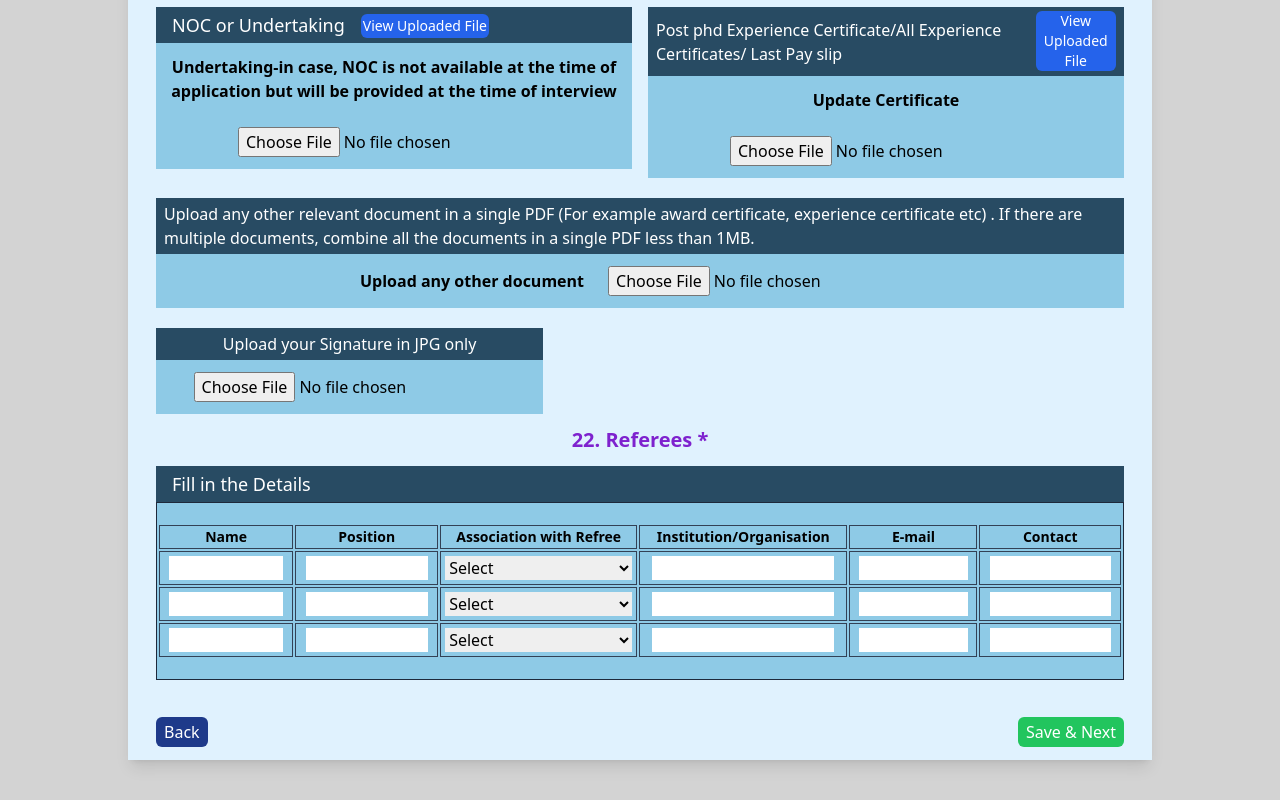
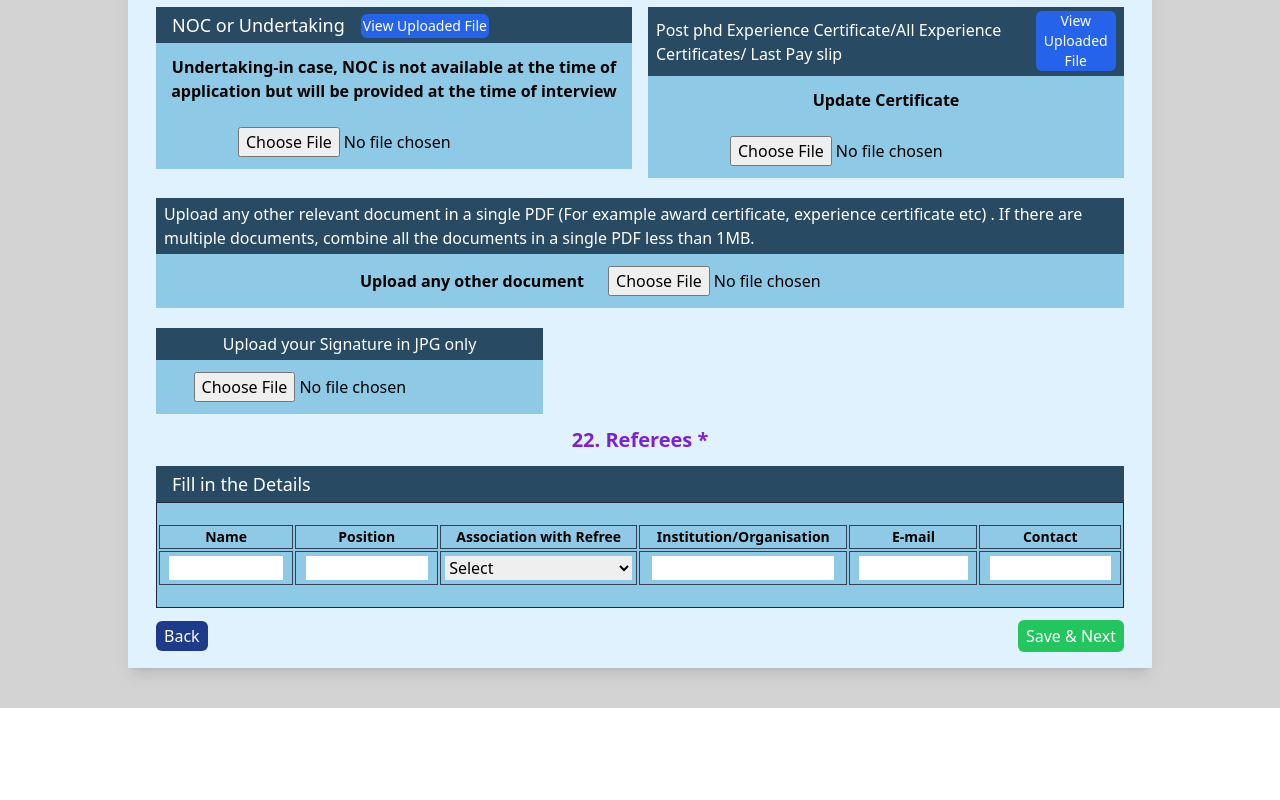
Before and after one commit to krish-0323/fac-recruitment-portal-main, a React (Vite) app in the folder frontend/: page /submissions in a window 1280 px wide. Shown: the part 968-1768 px from the top of the page. After the commit the page ends 1676 px from the top, so only its background shows below. Built offline with nearby package versions, Linux system fonts and the light colour scheme.

Commit message:
update publication

```diff
--- a/frontend/src/Components/Employment/Employment.jsx
+++ b/frontend/src/Components/Employment/Employment.jsx
@@ -45,6 +45,17 @@ export default function Employment() {
 
   const navigate = useNavigate();
 
+  const handleSubmit = (event) => {
+    event.preventDefault();
+    axios.post('http://localhost:8081/employment', values)
+    .then(res => {
+      navigate('/publications');
+    })
+    .catch(err => {
+      console.log(err);
+    })
+  }
+
   return (
     <>
         <div className=' w-full min-w-96 overflow-auto' style={{ backgroundColor: "#d3d3d3" }}>
@@ -89,7 +100,7 @@ export default function Employment() {
 
             {/* block */}
             <div className='w-screen'>
-              <form action=''></form>
+              <form action='' onSubmit={handleSubmit}>
               <div className='text-purple-700 text-center font-semibold text-xl mb-3'>
                 <h1>3. Employment Details</h1>
               </div>
@@ -351,17 +362,22 @@ export default function Employment() {
                   </div>
                 </div>
               </div>
+
+              <div className='flex flex-wrap items-center justify-between mt-3'>
+              <div>
+                <Link to="/faculty_panel" className='bg-blue-900 text-white px-2 py-1 rounded-md'>
+                  Back
+                </Link>
+              </div>
+              <div>
+                <button type='submit' className='bg-green-500 text-white px-2 py-1 rounded-md'>
+                  Save & Next
+                </button>
+              </div>
             </div>
 
-            <div>
-              <Link to="/academic" className='bg-blue-900 text-white px-2 py-1 rounded-md'>
-                Back
-              </Link>
-            </div>
-            <div>
-              <Link to="/publications" className='bg-green-500 text-white px-2 py-1 rounded-md'>
-                Save & Next
-              </Link>
+
+            </form>
             </div>
 
           </div>
--- a/frontend/src/Components/Submissions/Submissions.jsx
+++ b/frontend/src/Components/Submissions/Submissions.jsx
@@ -1,14 +1,37 @@
-import React from 'react'
-import { Link } from 'react-router-dom'
+import React, { useState } from 'react'
+import { Link, useNavigate } from 'react-router-dom'
+import axios from 'axios'
 
 export default function Submissions() {
+  const [values, setValues] = useState({
+    ref_name: '',
+    ref_position: '',
+    ref_association: '',
+    ref_organization: '',
+    ref_mail: '',
+    ref_contact: ''
+  })
+
+  const handleInput = (event) => {
+    setValues(prev => ({...prev, [event.target.name]: [event.target.value]}))
+    console.log(event.target.value);
+  }
+
+  const navigate = useNavigate();
+
+  const handleSubmit = (event) => {
+    event.preventDefault();
+    axios.post('http://localhost:8081/submissions', values)
+    .then(res => {
+      navigate('/payment');
+    })
+    .catch(err => {
+      console.log(err);
+    })
+  }
+
   return (
     <>
-        {/* <Link to='/rel_info' className='bg-red-500 rounded-xl px-3 py-1 text-white'>Back</Link>
-        <br/>
-        <br/>
-        <br/>
-        <Link to='/payment' className='bg-green-500 text-center rounded-xl px-3 py-1 text-white w-20'>Save & Next</Link> */}
 
         <div className=' w-full min-w-96 overflow-auto' style={{ backgroundColor: "#d3d3d3" }}>
 
@@ -52,6 +75,7 @@ export default function Submissions() {
 
             {/* block */}
             <div className='w-screen'>
+              <form onSubmit={handleSubmit}>
               <div className='text-purple-700 text-center font-semibold text-xl mb-3'>
                 <h1>20. Reprints of 5 Best Research Papers *</h1>
               </div>
@@ -206,13 +230,16 @@ export default function Submissions() {
                   <tbody>
                     <tr>
                       <td className='border border-slate-700 p-1'>
-                        <div className='flex flex-wrap justify-center'><input type='text' className='w-11/12'/></div>
+                        <div className='flex flex-wrap justify-center'><input type='text'
+                        name='ref_name' onChange={handleInput} className='w-11/12'/></div>
                       </td>
                       <td className='border border-slate-700 p-1'>
-                        <div className='flex flex-wrap justify-center'><input type='text' className='w-11/12'/></div>
+                        <div className='flex flex-wrap justify-center'><input type='text'
+                        name='ref_position' onChange={handleInput} className='w-11/12'/></div>
                       </td>
                       <td className='border border-slate-700 p-1'>
-                        <div className='flex flex-wrap justify-center'><select required>
+                        <div className='flex flex-wrap justify-center'><select
+                        name='ref_association' onChange={handleInput} required>
                           <option value='Select'>Select</option>
                           <option value='Thesis Supervisor'>Thesis Supervisor</option>
                           <option value='PostDoc Supervisor'>PostDoc Supervisor</option>
@@ -221,84 +248,39 @@ export default function Submissions() {
                         </select></div>
                       </td>
                       <td className='border border-slate-700 p-1'>
-                        <div className='flex flex-wrap justify-center'><input type='text' className='w-11/12'/></div>
+                        <div className='flex flex-wrap justify-center'><input type='text'
+                        name='ref_organization' onChange={handleInput} className='w-11/12'/></div>
                       </td>
                       <td className='border border-slate-700 p-1'>
-                        <div className='flex flex-wrap justify-center'><input type='text' className='w-11/12'/></div>
+                        <div className='flex flex-wrap justify-center'><input type='text'
+                        name='ref_mail' onChange={handleInput} className='w-11/12'/></div>
                       </td>
                       <td className='border border-slate-700 p-1'>
-                        <div className='flex flex-wrap justify-center'><input type='text' className='w-11/12'/></div>
+                        <div className='flex flex-wrap justify-center'><input type='text'
+                        name='ref_contact' onChange={handleInput} className='w-11/12'/></div>
                       </td>
                     </tr>
-                    <tr>
-                      <td className='border border-slate-700 p-1'>
-                        <div className='flex flex-wrap justify-center'><input type='text' className='w-11/12'/></div>
-                      </td>
-                      <td className='border border-slate-700 p-1'>
-                        <div className='flex flex-wrap justify-center'><input type='text' className='w-11/12'/></div>
-                      </td>
-                      <td className='border border-slate-700 p-1'>
-                        <div className='flex flex-wrap justify-center'><select required>
-                          <option value='Select'>Select</option>
-                          <option value='Thesis Supervisor'>Thesis Supervisor</option>
-                          <option value='PostDoc Supervisor'>PostDoc Supervisor</option>
-                          <option value='Research Collaborator'>Research Collaborator</option>
-                          <option value='Other'>Other</option>
-                        </select></div>
-                      </td>
-                      <td className='border border-slate-700 p-1'>
-                        <div className='flex flex-wrap justify-center'><input type='text' className='w-11/12'/></div>
-                      </td>
-                      <td className='border border-slate-700 p-1'>
-                        <div className='flex flex-wrap justify-center'><input type='text' className='w-11/12'/></div>
-                      </td>
-                      <td className='border border-slate-700 p-1'>
-                        <div className='flex flex-wrap justify-center'><input type='text' className='w-11/12'/></div>
-                      </td>
-                    </tr>
-                    <tr>
-                      <td className='border border-slate-700 p-1'>
-                        <div className='flex flex-wrap justify-center'><input type='text' className='w-11/12'/></div>
-                      </td>
-                      <td className='border border-slate-700 p-1'>
-                        <div className='flex flex-wrap justify-center'><input type='text' className='w-11/12'/></div>
-                      </td>
-                      <td className='border border-slate-700 p-1'>
-                        <div className='flex flex-wrap justify-center'><select required>
-                          <option value='Select'>Select</option>
-                          <option value='Thesis Supervisor'>Thesis Supervisor</option>
-                          <option value='PostDoc Supervisor'>PostDoc Supervisor</option>
-                          <option value='Research Collaborator'>Research Collaborator</option>
-                          <option value='Other'>Other</option>
-                        </select></div>
-                      </td>
-                      <td className='border border-slate-700 p-1'>
-                        <div className='flex flex-wrap justify-center'><input type='text' className='w-11/12'/></div>
-                      </td>
-                      <td className='border border-slate-700 p-1'>
-                        <div className='flex flex-wrap justify-center'><input type='text' className='w-11/12'/></div>
-                      </td>
-                      <td className='border border-slate-700 p-1'>
-                        <div className='flex flex-wrap justify-center'><input type='text' className='w-11/12'/></div>
-                      </td>
-                    </tr>
+
                   </tbody>
                 </table>
               </div>
 
-
+              <div className='flex flex-wrap items-center justify-between mt-3'>
+              <div>
+                <Link to="/rel_info" className='bg-blue-900 text-white px-2 py-1 rounded-md'>
+                  Back
+                </Link>
+              </div>
+              <div>
+                <button type='submit' className='bg-green-500 text-white px-2 py-1 rounded-md'>
+                  Save & Next
+                </button>
+              </div>
 
             </div>
 
-            <div>
-              <Link to="/rel_info" className='bg-blue-900 text-white px-2 py-1 rounded-md'>
-                Back
-              </Link>
-            </div>
-            <div>
-              <Link to="/payment" className='bg-green-500 text-white px-2 py-1 rounded-md'>
-                Save & Next
-              </Link>
+            </form>
+
             </div>
 
           </div>
```
Also changed, not shown: 1 other file (tests, documents, lock files or other folders).
